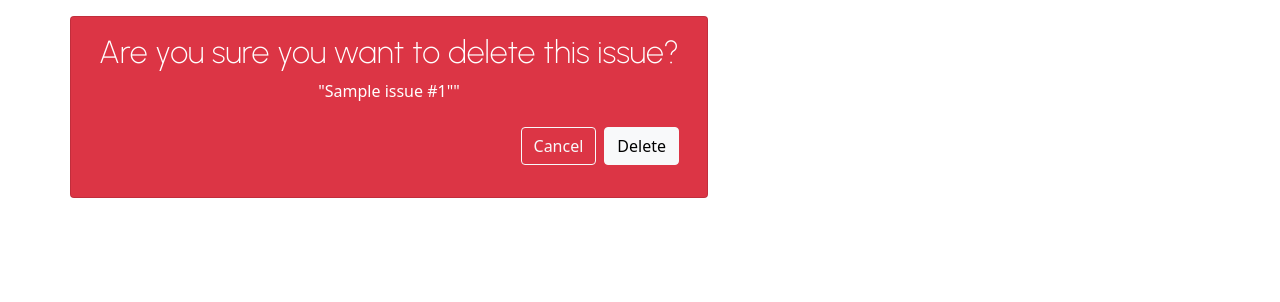
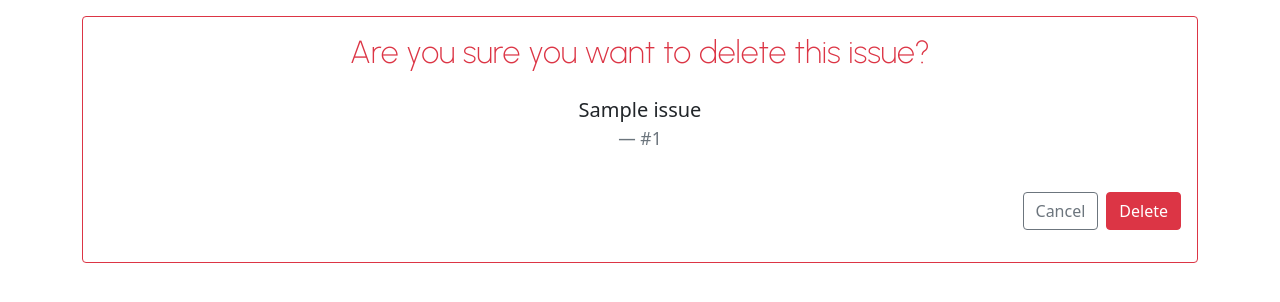
Before and after one commit to renataberoli/bug_catcher, a Django app: page /issue/1/delete in a window 1280 px wide. Shown: the part 56-358 px from the top of the page. Run offline with Django 3.2, Linux system fonts and the light colour scheme; tables that the repository leaves empty hold one stand-in row (values such as "Sample post").

Commit message:
Improving UI delete issue section

```diff
--- a/app/templates/issue/issue_delete.html
+++ b/app/templates/issue/issue_delete.html
@@ -1,17 +1,25 @@
 {% extends 'issue/base.html' %}
 
 {% block content %}
-            <div class="row mt-3 d-inline-flex p-6 justify-content-md-center">
-                <div class="card text-white bg-danger">
-                    <div class="card-body">
-                        <h2 class="text-center">Are you sure you want to delete this issue?</h2>
-                        <p class="text-center">"{{ issue.title }} #{{ issue.id }}""</p>
-                        <form method="POST">{% csrf_token %}
-                            <div class="d-grid gap-2 d-md-flex justify-content-md-end mt-4">
-                                <a class="btn btn-outline-light" href="{% url 'issue_detail' pk=issue.pk %}">Cancel</a>
-                                <button type="submit" class="btn btn-light">Delete</button>
+            <div class="row mt-3 p-6">
+                <div class="col">
+                    <div class="card border-danger">
+                        <div class="card-body">
+                            <h2 class="text-center text-danger">Are you sure you want to delete this issue?</h2>
+                            <div class="card-body text-center">
+                                <blockquote class="blockquote mb-0">
+                                    <p>{{ issue.title }}</p>
+                                    <footer class="blockquote-footer">#{{ issue.id }}</footer>
+                                </blockquote>
                             </div>
-                        </form>
+                            <form method="POST">{% csrf_token %}
+                                <div class="d-grid gap-2 d-md-flex justify-content-md-end mt-4">
+                                    <a class="btn btn-outline-secondary" href="{% url 'issue_detail' pk=issue.pk %}">Cancel
+                                    </a>
+                                    <button type="submit" class="btn btn-danger">Delete</button>
+                                </div>
+                            </form>
+                        </div>
                     </div>
                 </div>
             </div>
```
